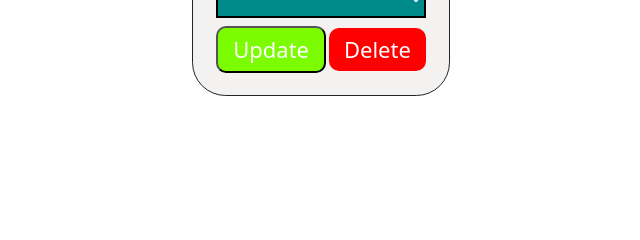
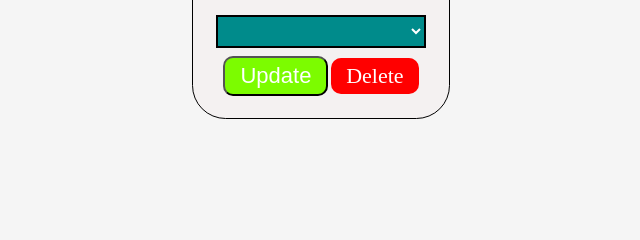
Before and after one commit to kamoM312/Bookstore-Library, a PHP site: page /admin_orders.php in a window 1280 px wide. Shown: the part 450-690 px from the top of the page, without its empty margins (319-959 px from the left). Run offline with PHP 8.4, Linux system fonts and the light colour scheme; the visitor is signed in with stand-in values (Sample User, id 1); tables that the repository leaves empty or names only in its code hold one stand-in row (values such as "Sample post"); data that the repository does not hold is empty; some libraries are stand-ins or nearby versions.

Commit message:
admin_orders.php: removed bootstrap css and js links

```diff
--- a/admin_orders.php
+++ b/admin_orders.php
@@ -38,7 +38,6 @@
 
 	<!-- custom css -->
 	<link rel="stylesheet" href="css/admin_style.css">
-	<link href="https://cdn.jsdelivr.net/npm/bootstrap@5.3.3/dist/css/bootstrap.min.css" rel="stylesheet" integrity="sha384-QWTKZyjpPEjISv5WaRU9OFeRpok6YctnYmDr5pNlyT2bRjXh0JMhjY6hW+ALEwIH" crossorigin="anonymous">
 
 	<!-- Add icon library -->
  	<link rel="stylesheet"
@@ -90,8 +89,9 @@
 							<option value="completed">completed</option>
 						</select>
 
-						<input type="submit" name="update_order" value="update" class="option-btn">
-						<a href="admin_orders.php?delete=<?php echo $fetch_orders['ID']; ?>" onclick="return confirm('Delete this order?');" class="delete-btn">Delete</a>
+						<div class="flex-btn"><input type="submit" name="update_order" value="update" class="option-btn">
+						<a href="admin_orders.php?delete=<?php echo $fetch_orders['ID']; ?>" onclick="return confirm('Delete this order?');" class="delete-btn">Delete</a></div>
+
 
 					</form>
 
@@ -110,8 +110,6 @@
 
 </section>
 
-<script src="https://cdn.jsdelivr.net/npm/bootstrap@5.3.3/dist/js/bootstrap.bundle.min.js" integrity="sha384-YvpcrYf0tY3lHB60NNkmXc5s9fDVZLESaAA55NDzOxhy9GkcIdslK1eN7N6jIeHz" crossorigin="anonymous"></script>
-
 <script src="js/admin_script.js"></script>
 
 </body>
```
